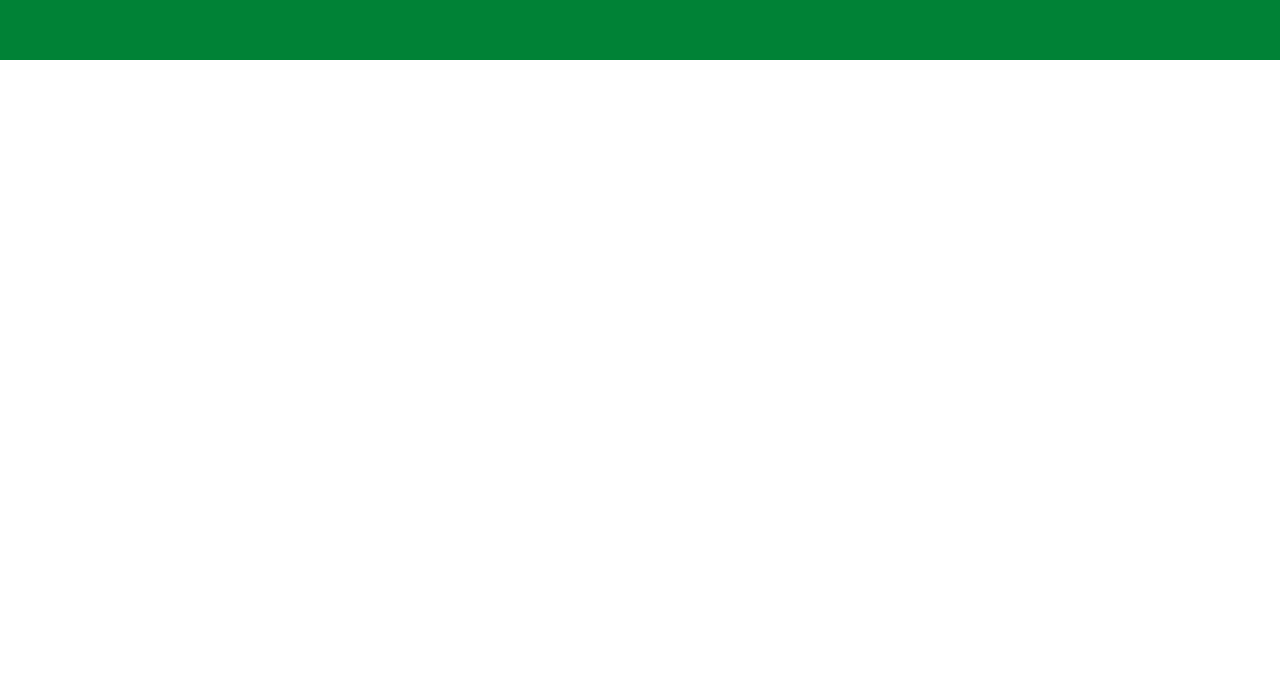
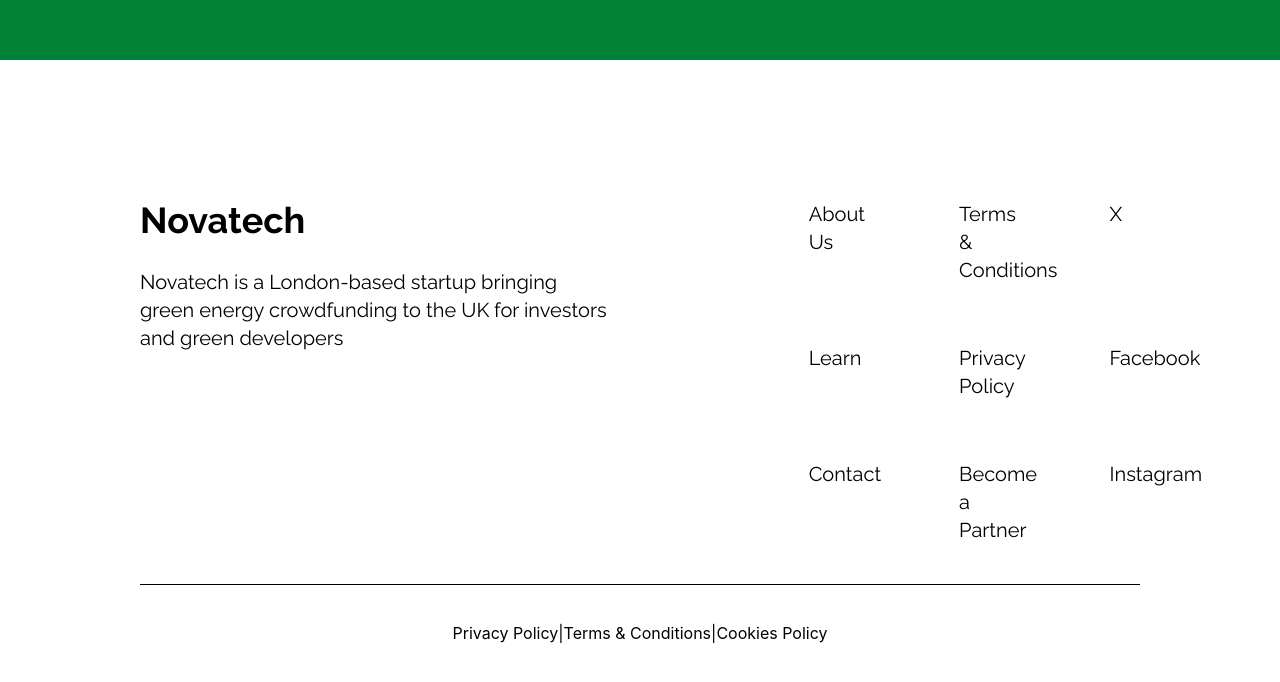
Before and after one commit to GPapagiannopoulos/enterpreneurial_journey, a React (Vite) app in the folder frontend/: page / in a window 1280 px wide. Shown: the part 5505-6187 px from the top of the page. Before the commit the page ends 5565 px from the top, so only its background shows below. Built offline with nearby package versions, Linux system fonts and the light colour scheme.

Commit message:
feat: create new footer

```diff
--- /dev/null
+++ b/frontend/src/components/Footer.tsx
@@ -0,0 +1,33 @@
+import { Link } from "react-router-dom";
+
+export default function Footer() {
+  return (
+    <section className="flex flex-col gap-9">
+      <div className="flex justify-between pt-35 pb-10 gap-50 border-b border-black">
+        <div className="flex flex-col gap-7">
+          <div className="text-4xl font-bold font-raleway">Novatech</div>
+          <div className="text-black text-xl font-raleway">
+            Novatech is a London-based startup bringing green energy
+            crowdfunding to the UK for investors and green developers
+          </div>
+        </div>
+        <div className="grid grid-cols-3 gap-x-30 gap-y-15 text-black text-xl font-raleway">
+          <a href="#">About Us</a>
+          <a href="#">Terms & Conditions</a>
+          <a href="#">X</a>
+          <a href="#">Learn</a>
+          <a href="#">Privacy Policy</a>
+          <a href="#">Facebook</a>
+          <a href="#">Contact</a>
+          <a href="#">Become a Partner</a>
+          <a href="#">Instagram</a>
+        </div>
+      </div>
+      <div className="flex justify-center pb-18">
+        <Link to="/">Privacy Policy</Link>|
+        <Link to="/">Terms & Conditions</Link>|
+        <Link to="/">Cookies Policy</Link>
+      </div>
+    </section>
+  );
+}
--- a/frontend/src/pages/Home.tsx
+++ b/frontend/src/pages/Home.tsx
@@ -4,6 +4,7 @@
 import HowItWorksSection from "../sections/Home/HowItWorksSection";
 import CTASection from "../sections/Home/CTASection";
 import GlobalInvestment from "../sections/Home/GlobalInvestment";
+import Footer from "../components/Footer";
 
 export default function Home() {
   return (
@@ -14,6 +15,7 @@
       <HowItWorksSection />
       <GlobalInvestment />
       <CTASection />
+      <Footer />
     </div>
   );
 }
```
